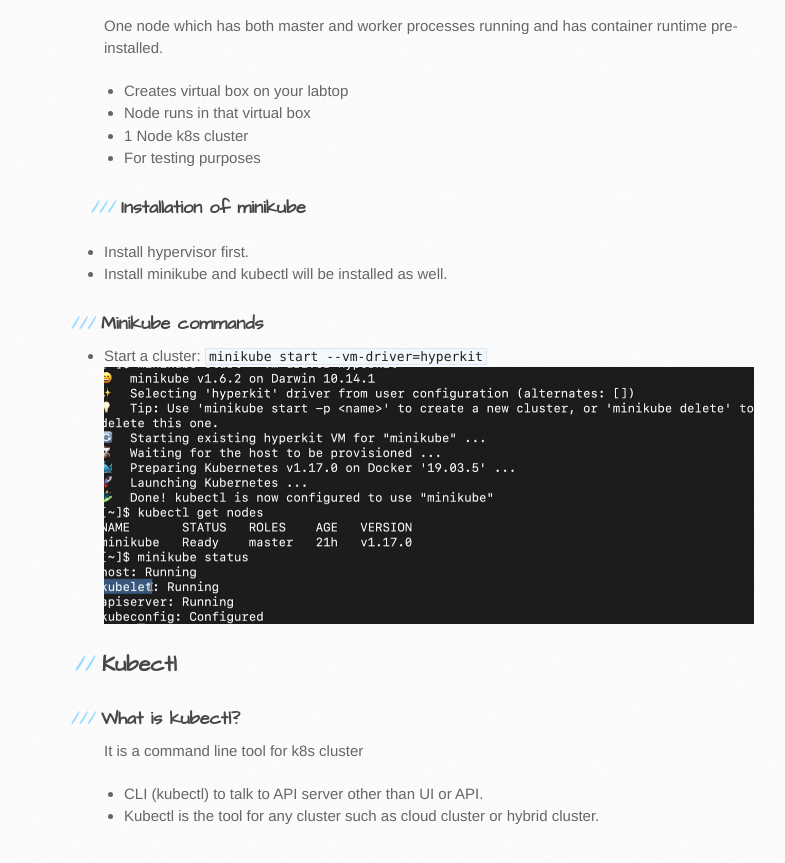
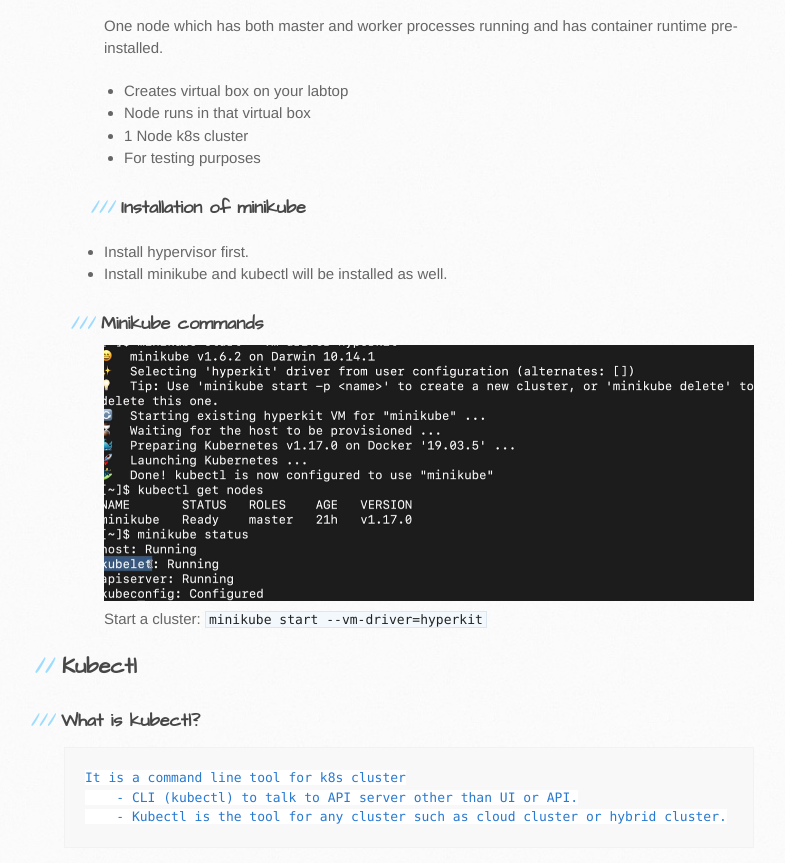
Before and after one commit to itcraftme/itcraftme, a Jekyll site: the page built from docs/it/k8s_knowledge.md, in a window 1280 px wide and 900 px high, scrolled down 2380 px. Shown: the top 863 px of the window, without its empty margins (106-891 px from the left). Built offline with Jekyll 4.4.1, drawn with Linux system fonts in a browser that asks for light colours; our own code applies the rules of GitHub Pages for plain Markdown files.

Commit message:
Update k8s_knowledge.md
update photo

```diff
--- a/docs/it/k8s_knowledge.md
+++ b/docs/it/k8s_knowledge.md
@@ -51,8 +51,9 @@
     - Install hypervisor first.
     - Install minikube and kubectl will be installed as well.
 ### Minikube commands
-    - Start a cluster: `minikube start --vm-driver=hyperkit`
-    ![minikube start](./images/startminikube.png)
+![minikube start](./images/startminikube.png)
+Start a cluster: `minikube start --vm-driver=hyperkit`
+
 ## Kubectl
 ### What is kubectl?
     It is a command line tool for k8s cluster
```
